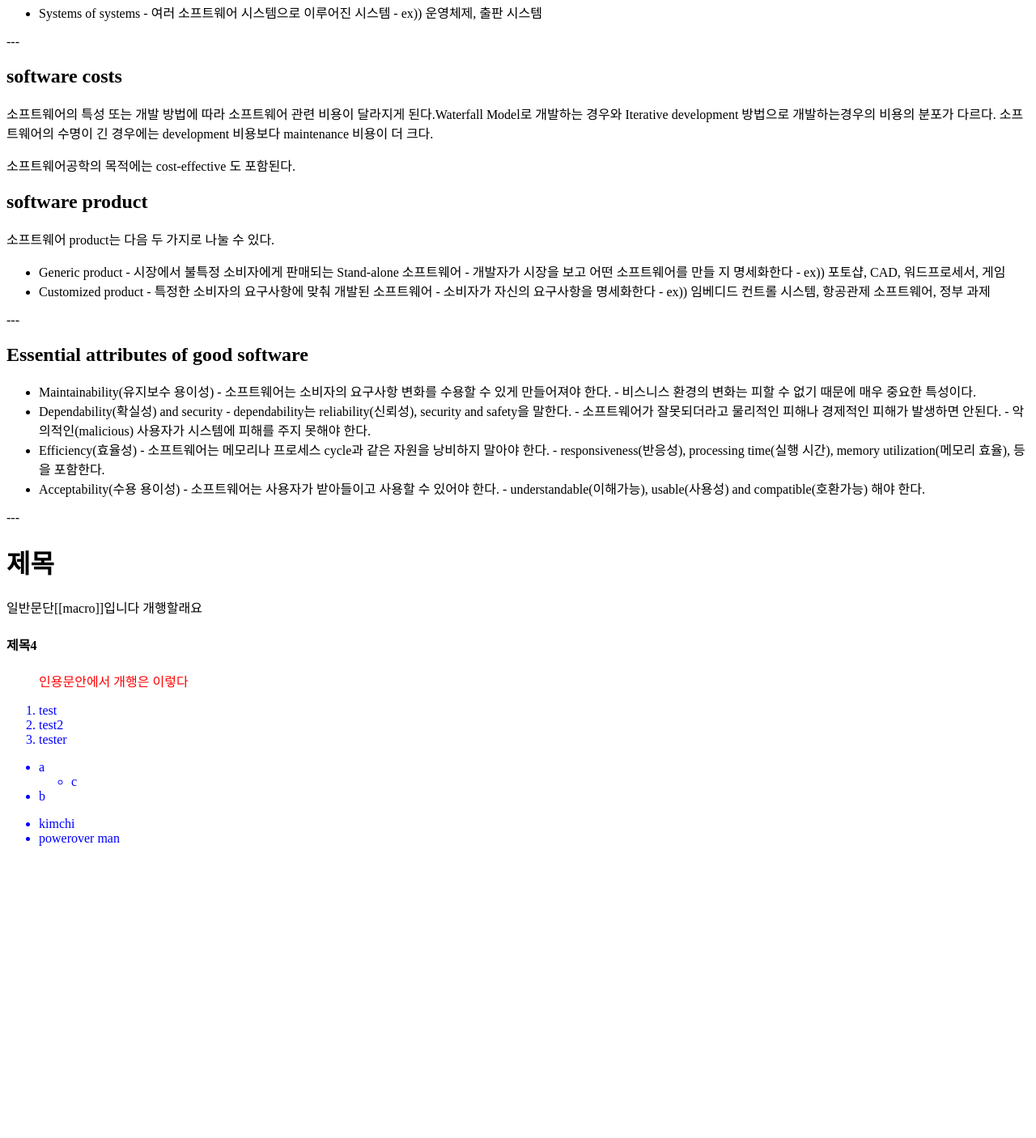
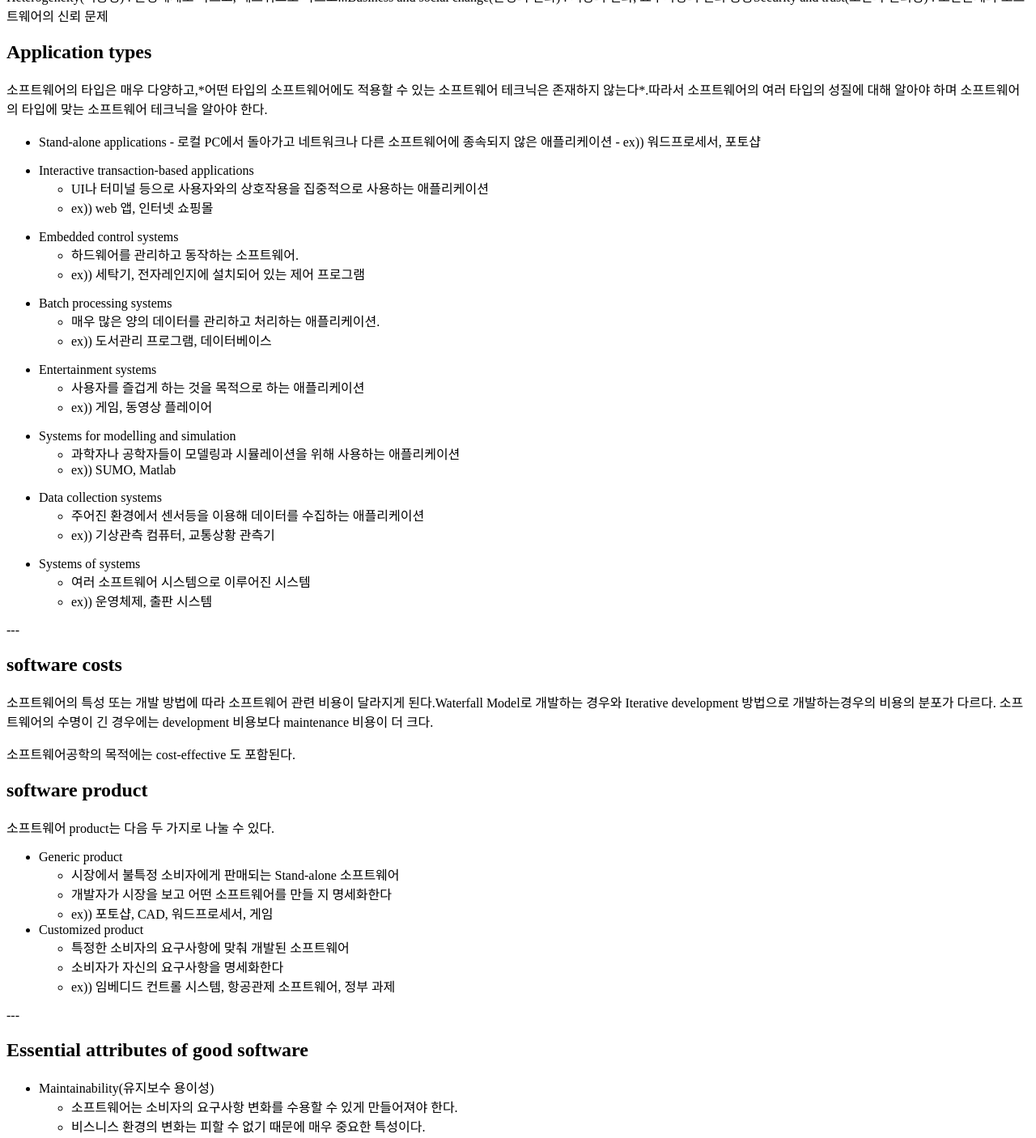
Before and after one commit to MaximumRoot/MaxRootWeb, a plain HTML site: page index.html in a window 1280 px wide. Shown: the part 1214-2620 px from the top of the page at 81% size. Before the commit the page ends 2275 px from the top, so only its background shows below. Drawn offline with Linux system fonts and the light colour scheme.

Commit message:
html test...

```diff
--- a/index.html
+++ b/index.html
@@ -1,3 +1,25 @@
+<p>사라리</p>
+<h1>제목</h1>
+<p>일반문단[[macro]]입니다 개행할래요</p>
+<h4>제목4</h4>
+<blockquote style="color:red;">인용문안에서 개행은 이렇다</blockquote>
+<ol class="phone" style="color:blue;">
+	<li>test</li>
+	<li>test2</li>
+	<li>tester</li>
+</ol>
+<ul class="phone" style="color:blue;">
+	<li>a</li>
+	<ul>
+		<li>c</li>
+	</ul>
+	<li>b</li>
+</ul>
+<ul class="phone" style="color:blue;" class="mylist" id="man">
+	<li>kimchi</li>
+	<li>powerover
+man</li>
+</ul>
 <h2>왜 소프트웨어 공학이 필요한가</h2>
 <ol>
 	<li>이제 세상은 소프트웨어에 의해 돌아간다.</li>
@@ -32,32 +54,53 @@
   - ex)) 워드프로세서, 포토샵</li>
 </ul>
 <ul>
-	<li>Interactive transaction-based applications  - UI나 터미널 등으로 사용자와의 상호작용을 집중적으로 사용하는 애플리케이션
-  - ex)) web 앱, 인터넷 쇼핑몰</li>
+	<li>Interactive transaction-based applications</li>
+	<ul>
+		<li>UI나 터미널 등으로 사용자와의 상호작용을 집중적으로 사용하는 애플리케이션</li>
+		<li>ex)) web 앱, 인터넷 쇼핑몰</li>
+	</ul>
 </ul>
 <ul>
-	<li>Embedded control systems  - 하드웨어를 관리하고 동작하는 소프트웨어.
-  - ex)) 세탁기, 전자레인지에 설치되어 있는 제어 프로그램</li>
+	<li>Embedded control systems</li>
+	<ul>
+		<li>하드웨어를 관리하고 동작하는 소프트웨어.</li>
+		<li>ex)) 세탁기, 전자레인지에 설치되어 있는 제어 프로그램</li>
+	</ul>
 </ul>
 <ul>
-	<li>Batch processing systems  - 매우 많은 양의 데이터를 관리하고 처리하는 애플리케이션.
-  - ex)) 도서관리 프로그램, 데이터베이스</li>
+	<li>Batch processing systems</li>
+	<ul>
+		<li>매우 많은 양의 데이터를 관리하고 처리하는 애플리케이션.</li>
+		<li>ex)) 도서관리 프로그램, 데이터베이스</li>
+	</ul>
 </ul>
 <ul>
-	<li>Entertainment systems  - 사용자를 즐겁게 하는 것을 목적으로 하는 애플리케이션
-  - ex)) 게임, 동영상 플레이어</li>
+	<li>Entertainment systems</li>
+	<ul>
+		<li>사용자를 즐겁게 하는 것을 목적으로 하는 애플리케이션</li>
+		<li>ex)) 게임, 동영상 플레이어</li>
+	</ul>
 </ul>
 <ul>
-	<li>Systems for modelling and simulation  - 과학자나 공학자들이 모델링과 시뮬레이션을 위해 사용하는 애플리케이션
-  - ex)) SUMO, Matlab</li>
+	<li>Systems for modelling and simulation</li>
+	<ul>
+		<li>과학자나 공학자들이 모델링과 시뮬레이션을 위해 사용하는 애플리케이션</li>
+		<li>ex)) SUMO, Matlab</li>
+	</ul>
 </ul>
 <ul>
-	<li>Data collection systems  - 주어진 환경에서 센서등을 이용해 데이터를 수집하는 애플리케이션
-  - ex)) 기상관측 컴퓨터, 교통상황 관측기</li>
+	<li>Data collection systems</li>
+	<ul>
+		<li>주어진 환경에서 센서등을 이용해 데이터를 수집하는 애플리케이션</li>
+		<li>ex)) 기상관측 컴퓨터, 교통상황 관측기</li>
+	</ul>
 </ul>
 <ul>
-	<li>Systems of systems  -  여러 소프트웨어 시스템으로 이루어진 시스템
-  - ex)) 운영체제, 출판 시스템</li>
+	<li>Systems of systems</li>
+	<ul>
+		<li>여러 소프트웨어 시스템으로 이루어진 시스템</li>
+		<li>ex)) 운영체제, 출판 시스템</li>
+	</ul>
 </ul>
 <p>---</p>
 <h2>software costs</h2>
@@ -66,45 +109,42 @@
 <h2>software product</h2>
 <p>소프트웨어 product는 다음 두 가지로 나눌 수 있다.</p>
 <ul>
-	<li>Generic product  - 시장에서 불특정 소비자에게 판매되는 Stand-alone 소프트웨어
-  - 개발자가 시장을 보고 어떤 소프트웨어를 만들 지 명세화한다
-  - ex)) 포토샵, CAD, 워드프로세서, 게임</li>
-	<li>Customized product  - 특정한 소비자의 요구사항에 맞춰 개발된 소프트웨어
-  - 소비자가 자신의 요구사항을 명세화한다
-  - ex)) 임베디드 컨트롤 시스템, 항공관제 소프트웨어, 정부 과제</li>
+	<li>Generic product</li>
+	<ul>
+		<li>시장에서 불특정 소비자에게 판매되는 Stand-alone 소프트웨어</li>
+		<li>개발자가 시장을 보고 어떤 소프트웨어를 만들 지 명세화한다</li>
+		<li>ex)) 포토샵, CAD, 워드프로세서, 게임</li>
+	</ul>
+	<li>Customized product</li>
+	<ul>
+		<li>특정한 소비자의 요구사항에 맞춰 개발된 소프트웨어</li>
+		<li>소비자가 자신의 요구사항을 명세화한다</li>
+		<li>ex)) 임베디드 컨트롤 시스템, 항공관제 소프트웨어, 정부 과제</li>
+	</ul>
 </ul>
 <p>---</p>
 <h2>Essential attributes of good software</h2>
 <ul>
-	<li>Maintainability(유지보수 용이성)  - 소프트웨어는 소비자의 요구사항 변화를 수용할 수 있게 만들어져야 한다.
-  - 비스니스 환경의 변화는 피할 수 없기 때문에 매우 중요한 특성이다.</li>
-	<li>Dependability(확실성) and security  - dependability는 reliability(신뢰성), security and safety을 말한다.
-  - 소프트웨어가 잘못되더라고 물리적인 피해나 경제적인 피해가 발생하면 안된다.
-  - 악의적인(malicious) 사용자가 시스템에 피해를 주지 못해야 한다.</li>
-	<li>Efficiency(효율성)  - 소프트웨어는 메모리나 프로세스 cycle과 같은 자원을 낭비하지 말아야 한다.
-  - responsiveness(반응성), processing time(실행 시간), memory utilization(메모리 효율), 등을 포함한다.</li>
-	<li>Acceptability(수용 용이성)  - 소프트웨어는 사용자가 받아들이고 사용할 수 있어야 한다.
-  - understandable(이해가능), usable(사용성) and compatible(호환가능) 해야 한다.</li>
+	<li>Maintainability(유지보수 용이성)</li>
+	<ul>
+		<li>소프트웨어는 소비자의 요구사항 변화를 수용할 수 있게 만들어져야 한다.</li>
+		<li>비스니스 환경의 변화는 피할 수 없기 때문에 매우 중요한 특성이다.</li>
+	</ul>
+	<li>Dependability(확실성) and security</li>
+	<ul>
+		<li>dependability는 reliability(신뢰성), security and safety을 말한다.</li>
+		<li>소프트웨어가 잘못되더라고 물리적인 피해나 경제적인 피해가 발생하면 안된다.</li>
+		<li>악의적인(malicious) 사용자가 시스템에 피해를 주지 못해야 한다.</li>
+	</ul>
+	<li>Efficiency(효율성)</li>
+	<ul>
+		<li>소프트웨어는 메모리나 프로세스 cycle과 같은 자원을 낭비하지 말아야 한다.</li>
+		<li>responsiveness(반응성), processing time(실행 시간), memory utilization(메모리 효율), 등을 포함한다.</li>
+	</ul>
+	<li>Acceptability(수용 용이성)</li>
+	<ul>
+		<li>소프트웨어는 사용자가 받아들이고 사용할 수 있어야 한다.</li>
+		<li>understandable(이해가능), usable(사용성) and compatible(호환가능) 해야 한다.</li>
+	</ul>
 </ul>
 <p>---</p>
-<h1>제목</h1>
-<p>일반문단[[macro]]입니다 개행할래요</p>
-<h4>제목4</h4>
-<blockquote style="color:red;">인용문안에서 개행은 이렇다</blockquote>
-<ol class="phone" style="color:blue;">
-	<li>test</li>
-	<li>test2</li>
-	<li>tester</li>
-</ol>
-<ul class="phone" style="color:blue;">
-	<li>a</li>
-	<ul>
-		<li>c</li>
-	</ul>
-	<li>b</li>
-</ul>
-<ul class="phone" style="color:blue;" class="mylist" id="man">
-	<li>kimchi</li>
-	<li>powerover
-man</li>
-</ul>
```
